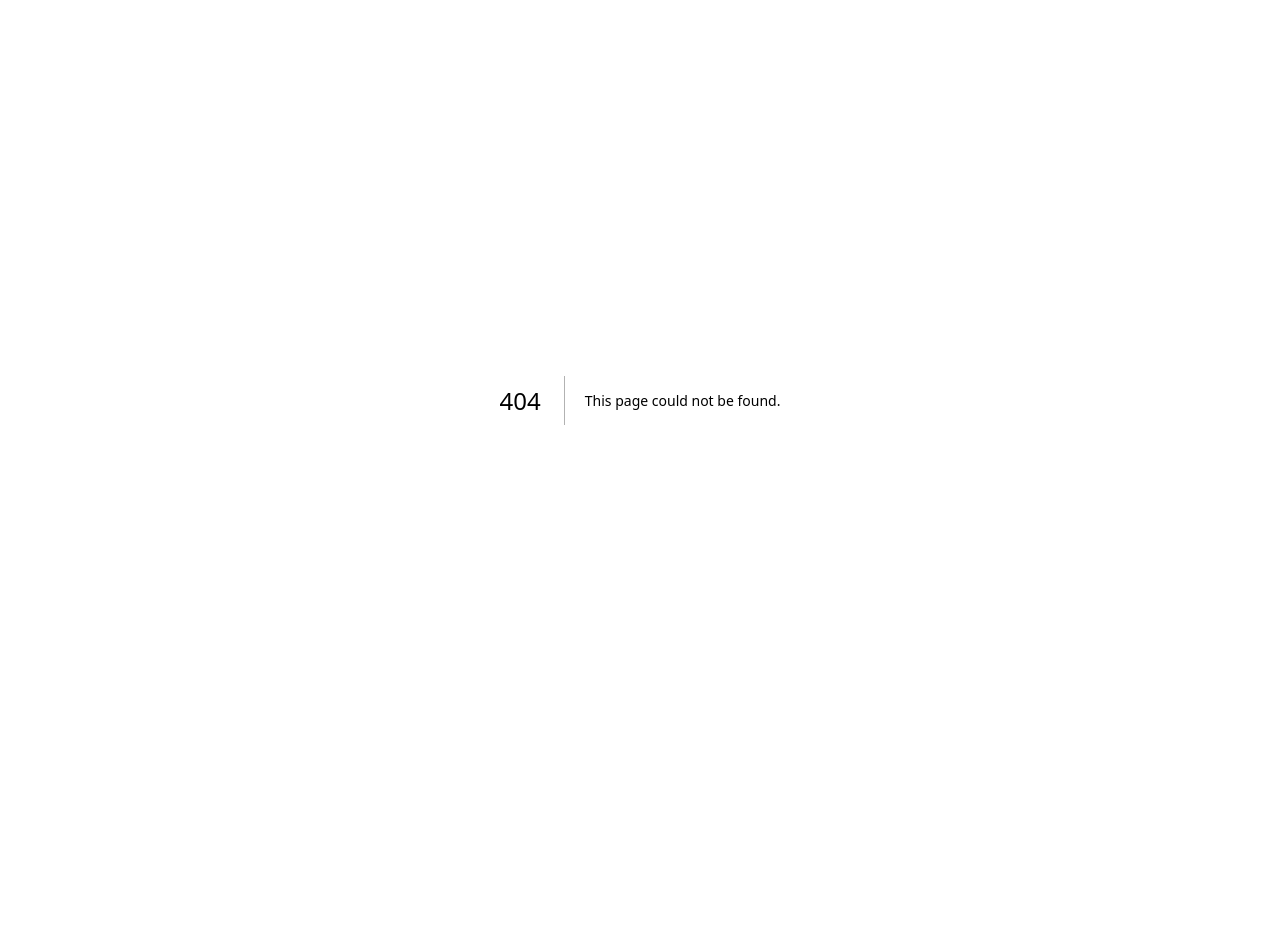
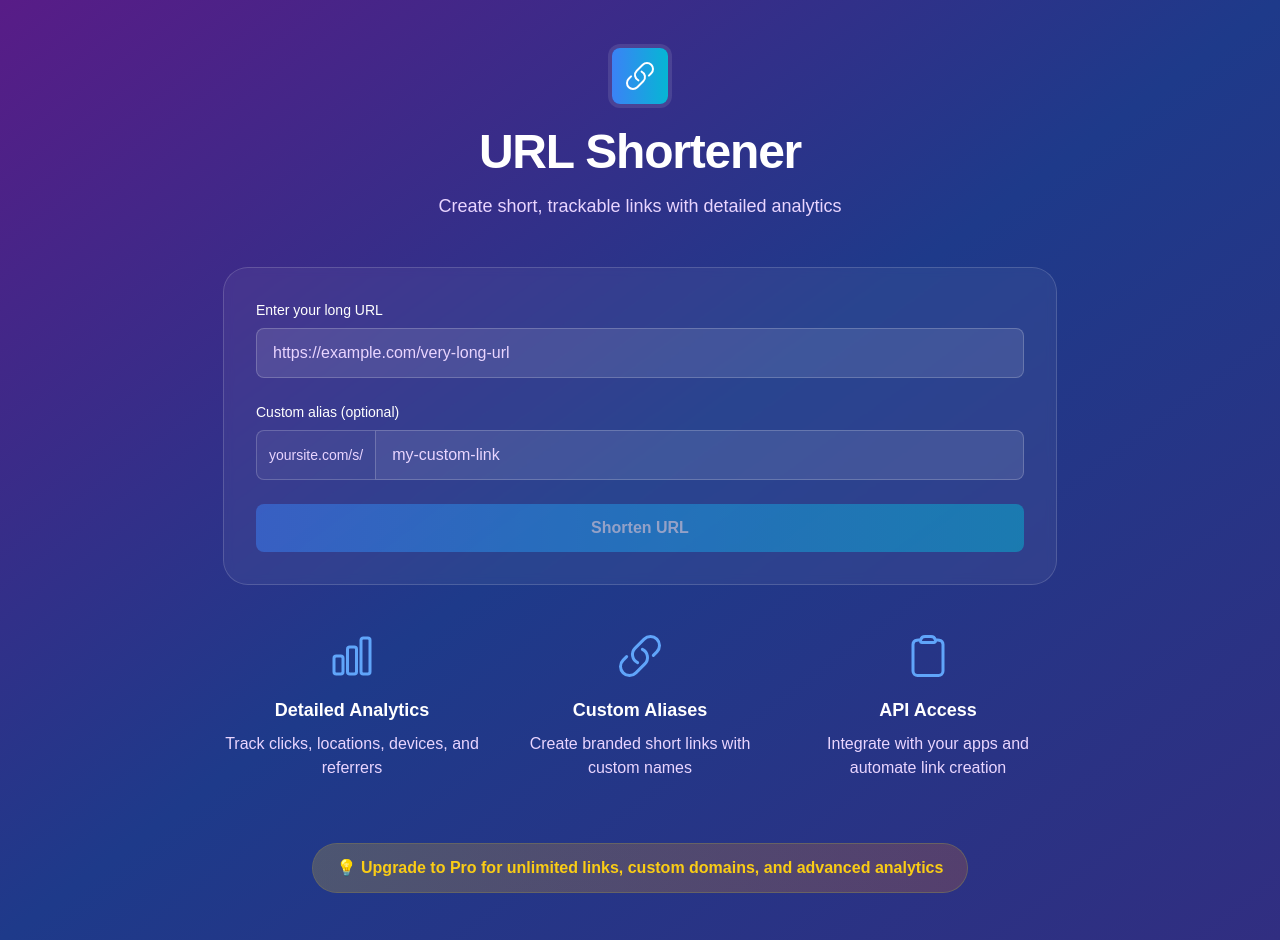
Before and after one commit to steve1603/autorevenue-hub, a Next.js app: page /tools/url-shortener in a window 1280 px wide. Before the commit this address had no page. Before the commit the page ends 800 px from the top, so only its background shows below. Built offline with nearby package versions, Linux system fonts and the light colour scheme.

Commit message:
Add tools/url-shortener/page.tsx

```diff
--- /dev/null
+++ b/src/app/tools/url-shortener/page.tsx
@@ -0,0 +1,186 @@
+'use client'
+
+import { useState } from 'react'
+import { motion } from 'framer-motion'
+import { LinkIcon, ClipboardIcon, ChartBarIcon } from '@heroicons/react/24/outline'
+
+export default function URLShortenerPage() {
+  const [url, setUrl] = useState('')
+  const [customAlias, setCustomAlias] = useState('')
+  const [shortUrl, setShortUrl] = useState('')
+  const [loading, setLoading] = useState(false)
+  const [copied, setCopied] = useState(false)
+
+  const handleSubmit = async (e: React.FormEvent) => {
+    e.preventDefault()
+    setLoading(true)
+
+    try {
+      const response = await fetch('/api/shorten', {
+        method: 'POST',
+        headers: { 'Content-Type': 'application/json' },
+        body: JSON.stringify({ url, customAlias })
+      })
+
+      const data = await response.json()
+      if (data.success) {
+        setShortUrl(data.shortUrl)
+      } else {
+        alert(data.error || 'Failed to shorten URL')
+      }
+    } catch {
+      alert('Error shortening URL')
+    }
+
+    setLoading(false)
+  }
+
+  const copyToClipboard = async () => {
+    await navigator.clipboard.writeText(shortUrl)
+    setCopied(true)
+    setTimeout(() => setCopied(false), 2000)
+  }
+
+  return (
+    <div className="min-h-screen bg-gradient-to-br from-purple-900 via-blue-900 to-indigo-900 py-12">
+      <div className="mx-auto max-w-4xl px-6 lg:px-8">
+        {/* Header */}
+        <div className="text-center mb-12">
+          <motion.div
+            initial={{ opacity: 0, y: 20 }}
+            animate={{ opacity: 1, y: 0 }}
+            className="inline-flex rounded-lg bg-gradient-to-r from-blue-500 to-cyan-500 p-3 ring-4 ring-white/10 mb-6"
+          >
+            <LinkIcon className="h-8 w-8 text-white" />
+          </motion.div>
+          <h1 className="text-4xl font-bold tracking-tight text-white sm:text-5xl">
+            URL Shortener
+          </h1>
+          <p className="mt-4 text-lg text-purple-200">
+            Create short, trackable links with detailed analytics
+          </p>
+        </div>
+
+        {/* Main Tool */}
+        <motion.div
+          initial={{ opacity: 0, y: 20 }}
+          animate={{ opacity: 1, y: 0 }}
+          transition={{ delay: 0.2 }}
+          className="bg-white/5 backdrop-blur-sm rounded-3xl p-8 ring-1 ring-white/20"
+        >
+          <form onSubmit={handleSubmit} className="space-y-6">
+            <div>
+              <label htmlFor="url" className="block text-sm font-medium text-white mb-2">
+                Enter your long URL
+              </label>
+              <input
+                type="url"
+                id="url"
+                value={url}
+                onChange={(e) => setUrl(e.target.value)}
+                placeholder="https://example.com/very-long-url"
+                className="w-full px-4 py-3 bg-white/10 border border-white/20 rounded-lg text-white placeholder-purple-200 focus:outline-none focus:ring-2 focus:ring-blue-400 focus:border-transparent"
+                required
+              />
+            </div>
+
+            <div>
+              <label htmlFor="alias" className="block text-sm font-medium text-white mb-2">
+                Custom alias (optional)
+              </label>
+              <div className="flex">
+                <span className="inline-flex items-center px-3 rounded-l-lg border border-r-0 border-white/20 bg-white/5 text-purple-200 text-sm">
+                  yoursite.com/s/
+                </span>
+                <input
+                  type="text"
+                  id="alias"
+                  value={customAlias}
+                  onChange={(e) => setCustomAlias(e.target.value)}
+                  placeholder="my-custom-link"
+                  className="flex-1 px-4 py-3 bg-white/10 border border-white/20 rounded-r-lg text-white placeholder-purple-200 focus:outline-none focus:ring-2 focus:ring-blue-400 focus:border-transparent"
+                />
+              </div>
+            </div>
+
+            <button
+              type="submit"
+              disabled={loading || !url}
+              className="w-full py-3 px-6 bg-gradient-to-r from-blue-500 to-cyan-500 text-white font-semibold rounded-lg hover:from-blue-400 hover:to-cyan-400 transition-all transform hover:scale-105 disabled:opacity-50 disabled:cursor-not-allowed"
+            >
+              {loading ? 'Shortening...' : 'Shorten URL'}
+            </button>
+          </form>
+
+          {/* Result */}
+          {shortUrl && (
+            <motion.div
+              initial={{ opacity: 0, y: 20 }}
+              animate={{ opacity: 1, y: 0 }}
+              className="mt-8 p-6 bg-green-500/10 border border-green-500/20 rounded-lg"
+            >
+              <h3 className="text-lg font-semibold text-white mb-4">Your shortened URL:</h3>
+              <div className="flex items-center gap-4">
+                <input
+                  type="text"
+                  value={shortUrl}
+                  readOnly
+                  className="flex-1 px-4 py-3 bg-white/10 border border-white/20 rounded-lg text-white"
+                />
+                <button
+                  onClick={copyToClipboard}
+                  className="px-4 py-3 bg-green-500 hover:bg-green-400 text-white rounded-lg transition-colors flex items-center gap-2"
+                >
+                  <ClipboardIcon className="h-5 w-5" />
+                  {copied ? 'Copied!' : 'Copy'}
+                </button>
+              </div>
+              <div className="mt-4 flex items-center gap-4 text-sm text-purple-200">
+                <span className="flex items-center gap-2">
+                  <ChartBarIcon className="h-4 w-4" />
+                  Click tracking enabled
+                </span>
+                <span>•</span>
+                <span>Analytics available in dashboard</span>
+              </div>
+            </motion.div>
+          )}
+        </motion.div>
+
+        {/* Features */}
+        <div className="mt-12 grid grid-cols-1 md:grid-cols-3 gap-8">
+          <div className="text-center">
+            <div className="mx-auto h-12 w-12 text-blue-400 mb-4">
+              <ChartBarIcon />
+            </div>
+            <h3 className="text-lg font-semibold text-white mb-2">Detailed Analytics</h3>
+            <p className="text-purple-200">Track clicks, locations, devices, and referrers</p>
+          </div>
+          <div className="text-center">
+            <div className="mx-auto h-12 w-12 text-blue-400 mb-4">
+              <LinkIcon />
+            </div>
+            <h3 className="text-lg font-semibold text-white mb-2">Custom Aliases</h3>
+            <p className="text-purple-200">Create branded short links with custom names</p>
+          </div>
+          <div className="text-center">
+            <div className="mx-auto h-12 w-12 text-blue-400 mb-4">
+              <ClipboardIcon />
+            </div>
+            <h3 className="text-lg font-semibold text-white mb-2">API Access</h3>
+            <p className="text-purple-200">Integrate with your apps and automate link creation</p>
+          </div>
+        </div>
+
+        {/* Upgrade CTA */}
+        <div className="mt-16 text-center">
+          <div className="inline-flex items-center rounded-full bg-gradient-to-r from-yellow-400/20 to-orange-500/20 px-6 py-3 text-yellow-400 ring-1 ring-yellow-400/30">
+            <span className="font-semibold">
+              💡 Upgrade to Pro for unlimited links, custom domains, and advanced analytics
+            </span>
+          </div>
+        </div>
+      </div>
+    </div>
+  )
+}
```
